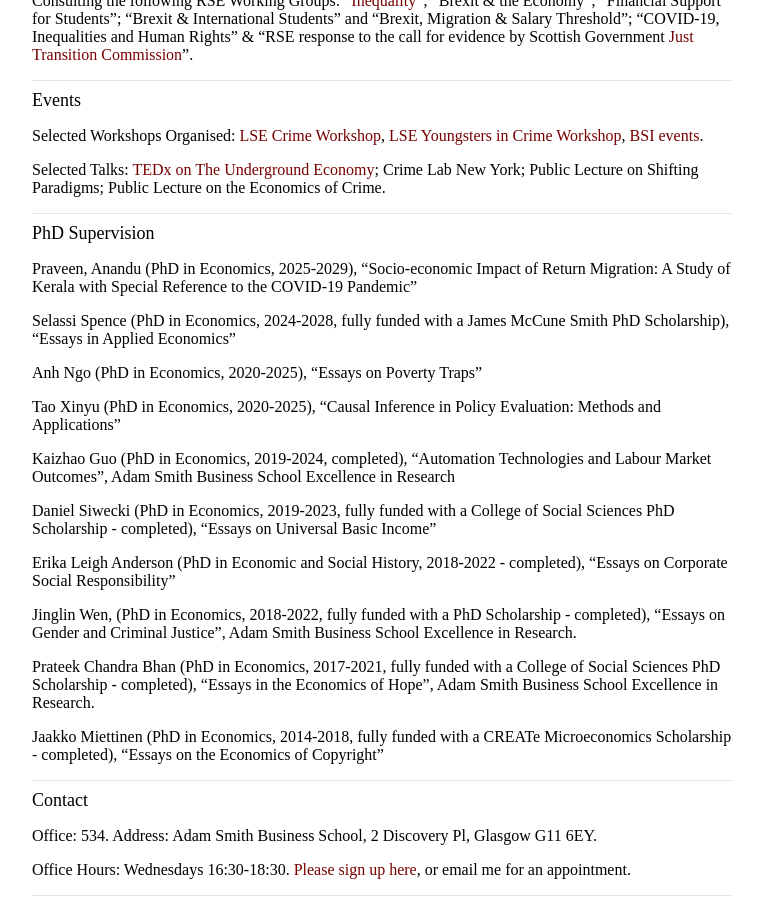
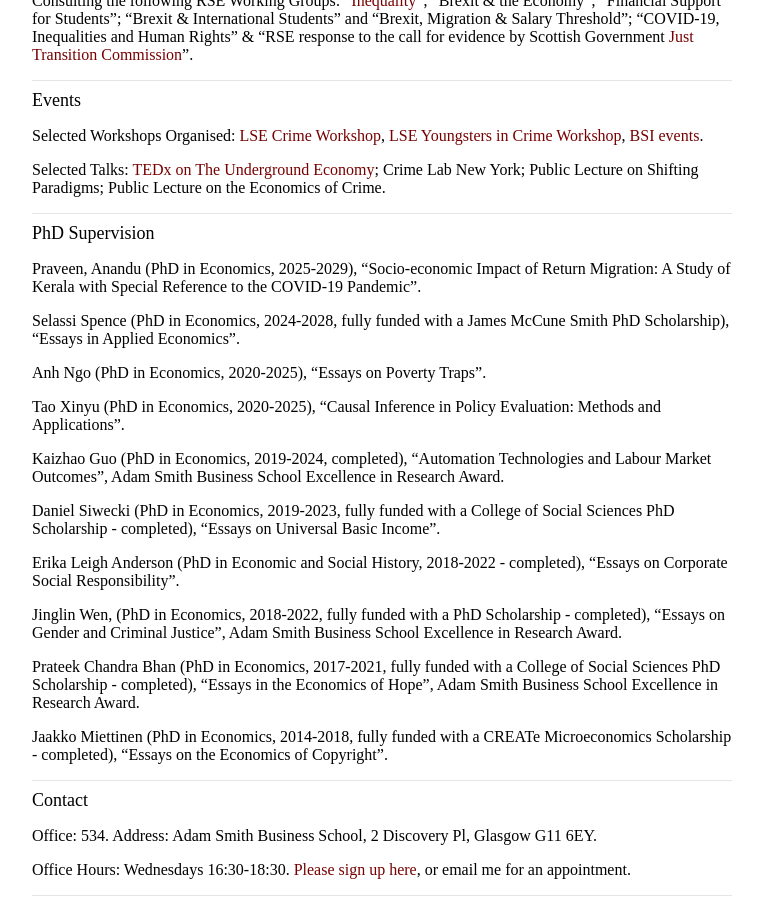
Before and after one commit to koutmeridis/koutmeridis.github.io, a Jekyll site: the page built from index.md, in a window 1280 px wide and 900 px high, scrolled down 1885 px. Shown: the whole window, without its empty margins (258-1021 px from the left). Built offline with Jekyll 4.4.1, drawn with Linux system fonts in a browser that asks for light colours; comment, search, counter and statistics services are not loaded.

Commit message:
Update index.md

```diff
--- a/index.md
+++ b/index.md
@@ -87,25 +87,25 @@ Selected Talks: <a href="https://www.youtube.com/watch?v=wLvewC5f_dU">TEDx on Th
 <hr>
 <font size="+1">PhD Supervision</font>
 
-Praveen, Anandu (PhD in Economics, 2025-2029), “Socio-economic Impact of Return Migration: A Study of Kerala with Special Reference to the COVID-19 Pandemic"
+Praveen, Anandu (PhD in Economics, 2025-2029), “Socio-economic Impact of Return Migration: A Study of Kerala with Special Reference to the COVID-19 Pandemic".
 
-Selassi Spence (PhD in Economics, 2024-2028, fully funded with a James McCune Smith PhD Scholarship), “Essays in Applied Economics”
+Selassi Spence (PhD in Economics, 2024-2028, fully funded with a James McCune Smith PhD Scholarship), “Essays in Applied Economics”.
 
-Anh Ngo (PhD in Economics, 2020-2025), “Essays on Poverty Traps”
+Anh Ngo (PhD in Economics, 2020-2025), “Essays on Poverty Traps”.
 
-Tao Xinyu (PhD in Economics, 2020-2025), “Causal Inference in Policy Evaluation: Methods and Applications”
+Tao Xinyu (PhD in Economics, 2020-2025), “Causal Inference in Policy Evaluation: Methods and Applications”.
 
-Kaizhao Guo (PhD in Economics, 2019-2024, completed), “Automation Technologies and Labour Market Outcomes”, Adam Smith Business School Excellence in Research
+Kaizhao Guo (PhD in Economics, 2019-2024, completed), “Automation Technologies and Labour Market Outcomes”, Adam Smith Business School Excellence in Research Award.
 
-Daniel Siwecki (PhD in Economics, 2019-2023, fully funded with a College of Social Sciences PhD Scholarship - completed), "Essays on Universal Basic Income"
+Daniel Siwecki (PhD in Economics, 2019-2023, fully funded with a College of Social Sciences PhD Scholarship - completed), "Essays on Universal Basic Income".
 
-Erika Leigh Anderson (PhD in Economic and Social History, 2018-2022 - completed), "Essays on Corporate Social Responsibility"
+Erika Leigh Anderson (PhD in Economic and Social History, 2018-2022 - completed), "Essays on Corporate Social Responsibility".
 
-Jinglin Wen, (PhD in Economics, 2018-2022, fully funded with a PhD Scholarship - completed), "Essays on Gender and Criminal Justice", Adam Smith Business School Excellence in Research.
+Jinglin Wen, (PhD in Economics, 2018-2022, fully funded with a PhD Scholarship - completed), "Essays on Gender and Criminal Justice", Adam Smith Business School Excellence in Research Award.
 
-Prateek Chandra Bhan (PhD in Economics, 2017-2021, fully funded with a College of Social Sciences PhD Scholarship - completed), "Essays in the Economics of Hope", Adam Smith Business School Excellence in Research.
+Prateek Chandra Bhan (PhD in Economics, 2017-2021, fully funded with a College of Social Sciences PhD Scholarship - completed), "Essays in the Economics of Hope", Adam Smith Business School Excellence in Research Award.
 
-Jaakko Miettinen (PhD in Economics, 2014-2018, fully funded with a CREATe Microeconomics Scholarship - completed), "Essays on the Economics of Copyright"
+Jaakko Miettinen (PhD in Economics, 2014-2018, fully funded with a CREATe Microeconomics Scholarship - completed), "Essays on the Economics of Copyright".
 
 <hr>
 <font size="+1">Contact</font>
```
